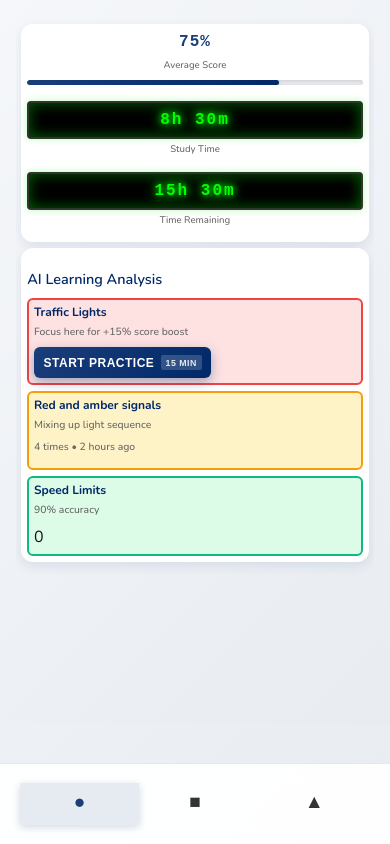
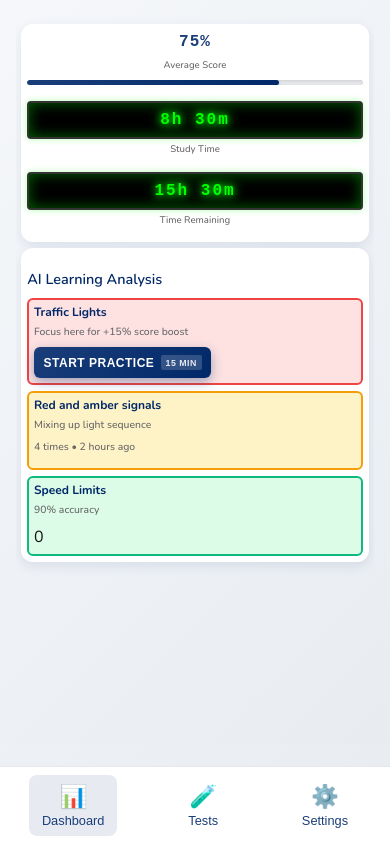
Before and after one commit to fullcircleAI/cbr-ai-coach, a React (Create React App) app: page / in a window 390 px wide. Built offline with nearby package versions, Linux system fonts and the light colour scheme.

Commit message:
Copy exact footer design from old app and make dashboard unscrollable on mobile

```diff
--- a/src/App.css
+++ b/src/App.css
@@ -137,8 +137,8 @@
   .main-content {
     margin-left: 0;
     padding: 0.5rem;
-    height: calc(100vh - 120px); /* Account for mobile footer */
-    overflow: visible;
+    height: calc(100vh - 100px); /* Account for mobile footer */
+    overflow: hidden;
   }
 }
 
--- a/src/components/AICoachDashboard.css
+++ b/src/components/AICoachDashboard.css
@@ -13,10 +13,9 @@
 /* Mobile first - make it work on mobile */
 @media (max-width: 768px) {
   .dashboard {
-    height: calc(100vh - 120px) !important;
-    max-height: calc(100vh - 120px) !important;
-    overflow-y: auto !important;
-    overflow-x: hidden !important;
+    height: calc(100vh - 100px) !important;
+    max-height: calc(100vh - 100px) !important;
+    overflow: hidden !important;
   }
 }
 
--- a/src/components/Navigation.css
+++ b/src/components/Navigation.css
@@ -148,70 +148,64 @@
   z-index: 999;
 }
 
-/* Mobile Footer Mode */
+.footer-nav {
+  display: none;
+}
+
+/* Mobile Footer Mode - Copy from old app */
 @media (max-width: 768px) {
   .sidebar {
-    position: fixed !important;
-    bottom: 0 !important;
-    left: 0 !important;
-    top: auto !important;
-    height: 80px !important;
-    width: 100% !important;
-    max-height: 80px !important;
-    flex-direction: row !important;
-    padding: 0 !important;
-    border-right: none !important;
-    border-top: 1px solid #e5e7eb !important;
-    background: rgba(255, 255, 255, 0.95) !important;
-    backdrop-filter: blur(10px) !important;
-    transform: none !important;
-    z-index: 1000 !important;
-    display: flex !important;
-  }
-
-  .logo {
-    display: none;
-  }
-
-  .nav-list {
-    flex-direction: row !important;
-    justify-content: center !important;
-    align-items: center !important;
-    gap: 0 !important;
-    margin: 0 !important;
-    padding: 0 1rem !important;
-    width: 100% !important;
-    display: flex !important;
-  }
-
-  .nav-btn {
-    flex-direction: column !important;
-    padding: 8px 12px !important;
-    font-size: 0.8rem !important;
-    min-width: 60px !important;
-    text-align: center !important;
-    border-radius: 0 !important;
-    gap: 0 !important;
-    display: flex !important;
-  }
-
-  .nav-btn:hover {
-    transform: none;
-    background: rgba(26, 62, 122, 0.1);
-  }
-
-  .nav-icon {
-    font-size: 1.2rem !important;
-    margin-bottom: 4px !important;
-    display: block !important;
-  }
-
-  .nav-label {
     display: none !important;
   }
 
-  .sidebar-user {
-    display: none;
+  .footer-nav {
+    display: flex !important;
+    position: fixed;
+    left: 0;
+    bottom: 0;
+    width: 100vw;
+    background: #fff;
+    border-top: 1px solid #e5e7eb;
+    z-index: 20;
+    justify-content: space-around;
+    padding: 0.5rem 0;
+    /* Safe area handling for notched devices */
+    padding-bottom: calc(0.5rem + var(--safe-area-inset-bottom));
+  }
+
+  .footer-btn {
+    display: flex;
+    flex-direction: column;
+    align-items: center;
+    color: #1A3E7A;
+    text-decoration: none;
+    font-size: 0.95rem;
+    padding: 0.5rem 0.8rem;
+    border-radius: 8px;
+    transition: background 0.2s, color 0.2s;
+    min-height: 44px;
+    min-width: 44px;
+    touch-action: manipulation;
+    -webkit-tap-highlight-color: transparent;
+    background: none;
+    border: none;
+    cursor: pointer;
+  }
+
+  .footer-btn.active, .footer-btn:hover {
+    background: rgba(26, 62, 122, 0.1);
+    color: #1A3E7A;
+  }
+
+  .footer-icon {
+    font-size: 1.4rem;
+    margin-bottom: 0.2rem;
+  }
+
+  .footer-label {
+    font-size: 0.8rem;
+    font-weight: 500;
+    text-align: center;
   }
 
   .mobile-menu-toggle {
--- a/src/components/Navigation.tsx
+++ b/src/components/Navigation.tsx
@@ -11,21 +11,21 @@ export const Navigation: React.FC = () => {
     {
       id: 'dashboard',
       label: 'Dashboard',
-      icon: '●',
+      icon: '📊',
       path: '/',
       description: 'Your learning dashboard'
     },
     {
       id: 'tests',
       label: 'Tests',
-      icon: '■',
+      icon: '🧪',
       path: '/tests',
       description: 'Practice tests and mock exams'
     },
     {
       id: 'settings',
       label: 'Settings',
-      icon: '▲',
+      icon: '⚙️',
       path: '/settings',
       description: 'App settings and preferences'
     }
@@ -90,6 +90,21 @@ export const Navigation: React.FC = () => {
       >
         ☰
       </button>
+
+      {/* Mobile Footer Navigation */}
+      <div className="footer-nav">
+        {navItems.map((item) => (
+          <button
+            key={item.id}
+            className={`footer-btn ${isActive(item.path) ? 'active' : ''}`}
+            onClick={() => handleNavClick(item.path)}
+            title={item.label}
+          >
+            <div className="footer-icon">{item.icon}</div>
+            <div className="footer-label">{item.label}</div>
+          </button>
+        ))}
+      </div>
     </>
   );
 };
```
